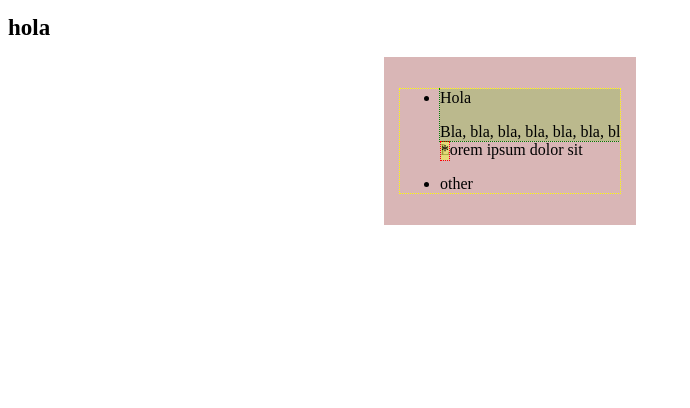
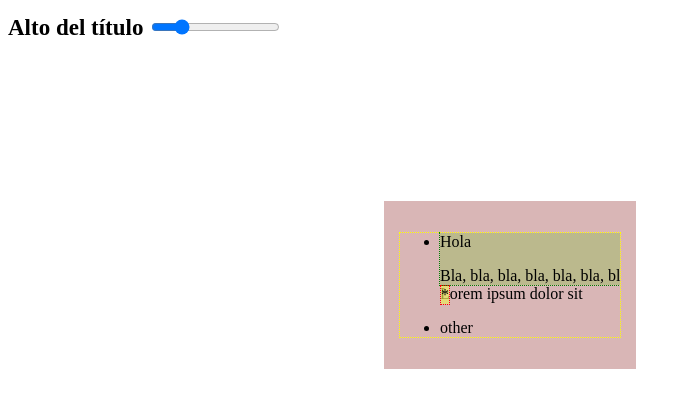
Before and after one commit to stripTM/hint, a plain HTML site: page index.html in a window 1280 px wide. Shown: the whole page, without its empty margins (0-690 px from the left). Drawn offline with Linux system fonts and the light colour scheme.

Commit message:
Altura del título variable

```diff
--- a/index.html
+++ b/index.html
@@ -8,6 +8,7 @@
   <style type="text/css">
     h1 {
       font-size: 23px;
+      margin-bottom: var(--height);
     }
     #commonAncestor {
       position: absolute;
@@ -40,7 +41,7 @@
   </style>
 </head>
 <body>
-  <h1>hola</h1>
+  <h1><label>Alto del título <input type="range" min="0" max="100" value="20" id="inputHeaderHeight"/></label></h1>
   <div id="commonAncestor">
     <ul>
       <li>
@@ -56,13 +57,18 @@
 
   </div>
   <script>
+    const inputHeaderHeight = document.querySelector("#inputHeaderHeight");
+    inputHeaderHeight.addEventListener("input", function(e) {
+      document.documentElement.style.setProperty("--height", e.target.value + "vh");
+    });
+    inputHeaderHeight.dispatchEvent(new Event("input"));
     //const $commonAncestor = document.querySelector("#commonAncestor");
     const $target = document.querySelector("#target");
     const $hint = document.querySelector("#hint");
 
     const getContentBox = function (node) {
       const isCoordsOrigin = (elem) => {
-        const isRoot =  elem === document;
+        const isRoot = elem === document;
         const position = !isRoot && window.getComputedStyle(elem).getPropertyValue("position");
         const isContentBlock = position === "absolute" || position === "relative";
         return isRoot || isContentBlock;
```
